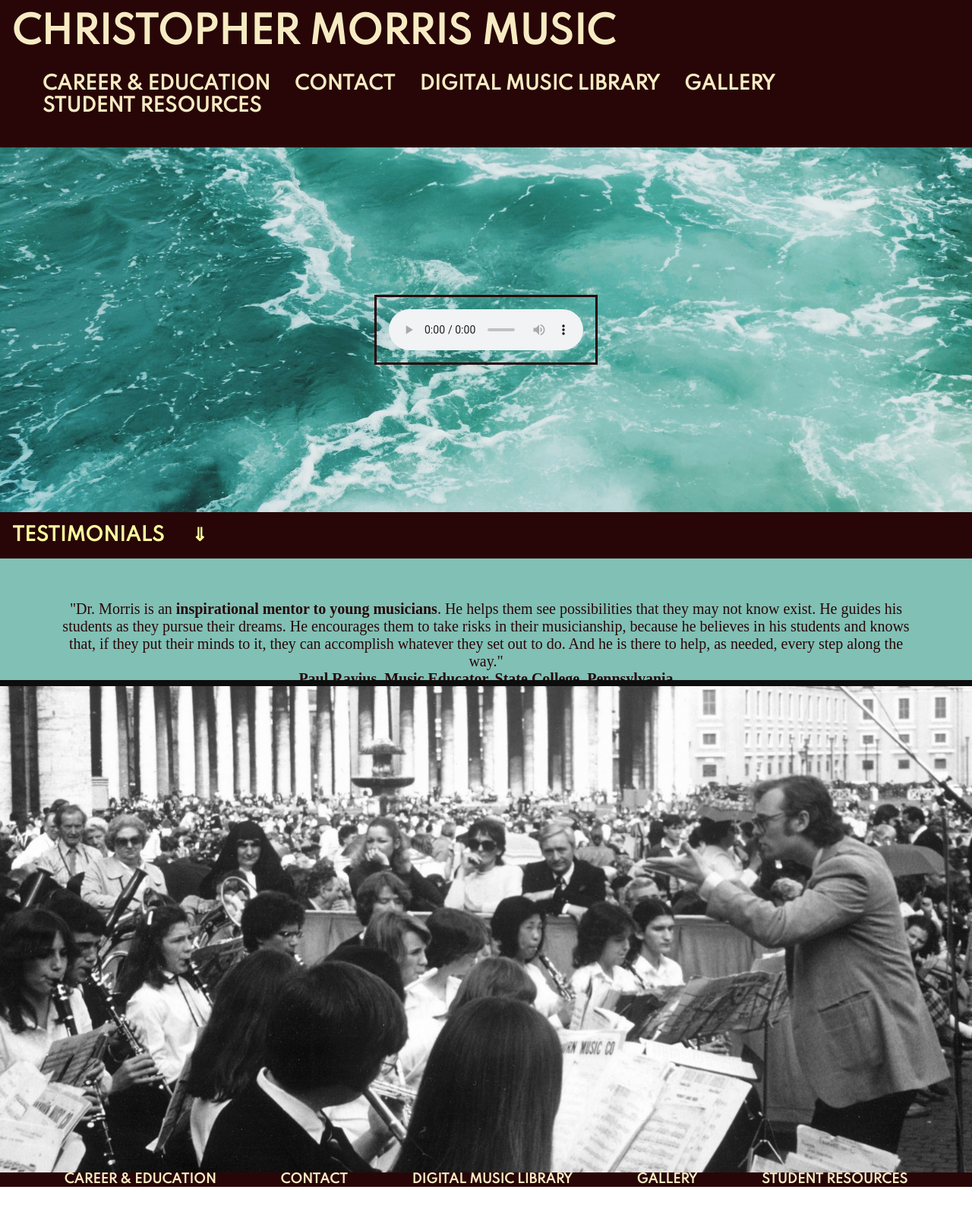
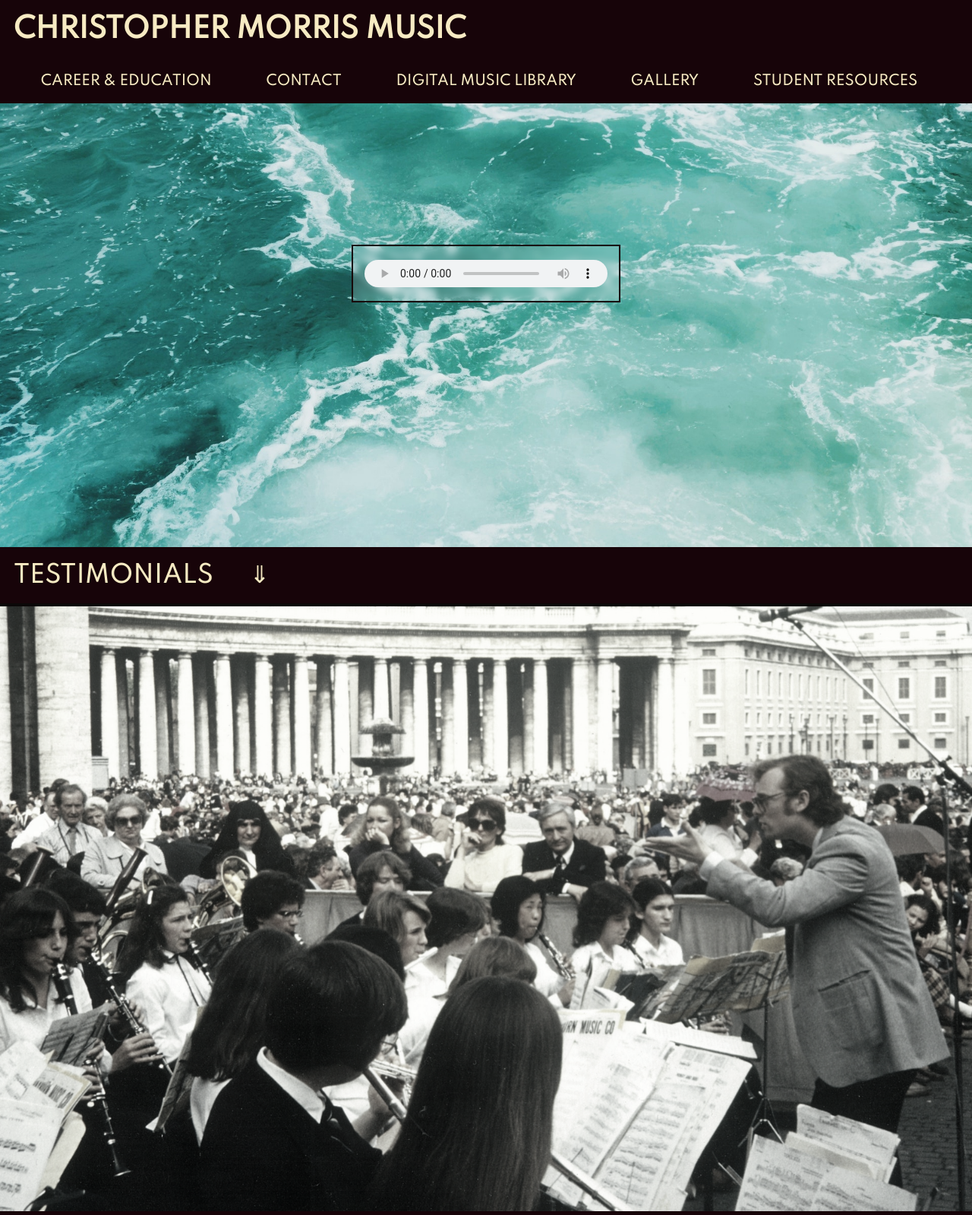
Before and after one commit to cpmorrismusic/cpmorrismusic.github.io, a plain HTML site: page index.html in a window 1280 px wide. Shown: the whole page at 76% size. Before the commit the page ends 1562 px from the top, so only its background shows below. Drawn offline with Linux system fonts and the light colour scheme.

Commit message:
Landing Page Update
Tested landing page for responsiveness. Updated page structure, added accessibility supports, slightly changed audio controls appearance and updated testimonial section.

```diff
--- a/index.html
+++ b/index.html
@@ -8,82 +8,96 @@
     <link rel="stylesheet" href="style.css">
     <link rel="preconnect" href="https://fonts.gstatic.com">
     <link href="https://fonts.googleapis.com/css2?family=Spartan:wght@100;500&display=swap" rel="stylesheet">
+
     <title>Christopher Morris Music</title>
 </head>
 
 <body>
-    <header class="header light-text">
+    <header>
         <h1 class="site-title">Christopher Morris Music</h1>
+        <input type="checkbox" id="nav-toggle" class="nav-toggle">
         <nav>
-            <ul class="nav-bar">
-                <li><a class="nav-link light-text" href="career.html">Career & Education</a></li>
-                <li><a class="nav-link light-text" href="contact.html">Contact</a></li>
-                <li><a class="nav-link light-text" href="library.html">Digital Music Library</a></li>
-                <li><a class="nav-link light-text" href="gallery.html">Gallery</a></li>
-                <li><a class="nav-link light-text" href="resources.html">Student Resources</a></li>
+            <ul>
+                <li><a href="career.html">Career & Education</a></li>
+                <li><a href="contact.html">Contact</a></li>
+                <li><a href="library.html">Digital Music Library</a></li>
+                <li><a href="gallery.html">Gallery</a></li>
+                <li><a href="resources.html">Student Resources</a></li>
             </ul>
         </nav>
+        <label for="nav-toggle" class="nav-toggle-label">
+            <span></span>
+        </label>
     </header>
 
-    <main>
-        <div class="bg-img" id="ocean">
-            <div class="wrap">
-                <div class="audio-container">
-                    <audio class="audio-controls" src="homeAudio.mp3" type="audio/mp3" controls autoplay>Your browser does not support player.</audio>
-                </div>
+    <section class="bg-img">
+        <!--Background image is credited to Dids; sourced from Pexels.come-->
+        <div class="frost"></div>
+        <audio class="audio" autoplay controls preload="auto">
+            <source class="controls" src="homeAudio.mp3" type="audio/mp3">
+            Your browser does not support this audio.
+        </audio>
+    </section>
+
+    <article>
+        <div class="empty-div"></div>
+        <label for="sub-heading" class="sub-heading-label">
+            <span class="label-format">Testimonials &emsp; &#8659;</span>
+        </label>
+        <input type="checkbox" id="sub-heading" class="sub-heading">
+        <div class="content-box">
+            <div class="margins">
+                <p>"Dr. Morris is an <span class="highlight">inspirational mentor to young musicians</span>. He helps them see possibilities that they may not know exist. He guides his students as they pursue their dreams. He encourages them to take risks
+                    in their musicianship, because he believes in his students and knows that, if they put their minds to it, they can accomplish whatever they set out to do. And he is there to help, as needed, every step along the way."</p>
+                <br />
+                <p class="p-alt">Paul Rayius, Music Educator, State College, Pennsylvania</p>
+
+                <br />
+                <hr class="hr">
+                <br />
+
+                <p>"Christopher Morris is a man of artistic talents, he has <span class="highlight">skill, intelligence and imagination</span>."</p>
+                <br />
+                <p class="p-alt">Phyllis Curtin, International Soprano Soloist, Former Dean, Boston University School for Fine Arts</p>
+
+                <br />
+                <hr class="hr">
+                <br />
+
+                <p>"My own experiences with his music have left me feeling fulfilled as a performer. He has a <span class="highlight">gift for lyrical writing</span> and the craft to exploit it."</p>
+                <br />
+                <p class="p-alt">Fredric Cohen, International Oboist, Professor, University of Massachusetts Amherst</p>
+
+                <br />
+                <hr class="hr">
+                <br />
+
+                <p>"I find his compositions <span class="highlight">fresh and rewarding</span>, both to hear and to perform. I have commissioned him twice for Boston University concerts."</p>
+                <br />
+                <p class="p-alt">Sam Pilafian, International Solo Tubist</p>
+
+                <br />
+                <hr class="hr">
+                <br />
+
+                <p>"He is an excellent musician, very versatile, and has always maintained <span class="highlight">high quality of performance</span>."</p>
+                <br />
+                <p class="p-alt">Roger Voisin, Former Principal Trumpet, Boston Symphony Orchestra</p>
+
+                <br />
+                <hr class="hr">
             </div>
         </div>
+        <div class="empty-div"></div>
+        <label for="sub-heading" class="sub-heading-label-b">
+            <span class="label-format-b">Close</span>
+        </label>
+    </article>
 
-        <article>
-            <h2 class="light-text testimonial-heading">Testimonials &emsp; &#8659;</h2>
-            <div class="dark-text" id="testimonials-box">
-                <br />
-                <p>"Dr. Morris is an <strong>inspirational mentor to young musicians</strong>. He helps them see possibilities that they may not know exist. He guides his students as they pursue their dreams. He encourages them to take risks in their musicianship,
-                    because he believes in his students and knows that, if they put their minds to it, they can accomplish whatever they set out to do. And he is there to help, as needed, every step along the way."</p>
-                <p><strong>Paul Rayius, Music Educator, State College, Pennsylvania</strong></p>
+    <section>
+        <img class="rome" src="Rome.jpg" alt="Dr. Morris conducting the Massachusetts Youth Wind Emsemble in Rome, Italy.">
+    </section>
 
-                <br />
-                <br />
-
-                <p>"Christopher Morris is a man of artistic talents, he has <strong>skill, intelligence and imagination</strong>."</p>
-                <p><strong>Phyllis Curtin, International Soprano Soloist, Former Dean, Boston University School for Fine Arts</strong></p>
-
-                <br />
-                <br />
-
-                <p>"My own experiences with his music have left me feeling fulfilled as a performer. He has a <strong>gift for lyrical writing</strong> and the craft to exploit it."</p>
-                <p><strong>Fredric Cohen, International Oboist, Professor, University of Massachusetts Amherst</strong></p>
-
-                <br />
-                <br />
-
-                <p>"I find his compositions <strong>fresh and rewarding</strong>, both to hear and to perform. I have commissioned him twice for Boston University concerts."</p>
-                <p><strong>Sam Pilafian, International Solo Tubist</strong></p>
-
-                <br />
-                <br />
-
-                <p>"He is an excellent musician, very versatile, and has always maintained <em>high quality of performance</em>."</p>
-                <p><strong>Roger Voisin, Former Principal Trumpet, Boston Symphony Orchestra</strong></p>
-            </div>
-        </article>
-
-        <div class="bg-img" id="rome">
-            <div class="wrap"></div>
-        </div>
-    </main>
-
-    <footer>
-        <nav>
-            <ul class="foot-nav light-text">
-                <li><a class="foot-link light-text" href="career.html">Career & Education</a></li>
-                <li><a class="foot-link light-text" href="contact.html">Contact</a></li>
-                <li><a class="foot-link light-text" href="library.html">Digital Music Library</a></li>
-                <li><a class="foot-link light-text" href="gallery.html">Gallery</a></li>
-                <li><a class="foot-link light-text" href="resources.html">Student Resources</a></li>
-            </ul>
-        </nav>
-    </footer>
 
 </body>
 
--- a/style.css
+++ b/style.css
@@ -1,3 +1,5 @@
+/* UNIVERSAL STYLES */
+
 * {
     padding: 0;
     margin: 0;
@@ -5,194 +7,313 @@
 }
 
 html {
-    font-size: 16px;
+    font-size: 18px;
+}
+
+:root {
+    --background: rgb(23, 4, 9);
+    --aqua: #81C0B5;
+    --color: #F7EBC3;
+    --hover: #F9FC9D;
+    --font: 'Spartan', sans-serif;
+    --text: Georgia, 'Times New Roman', serif;
+}
+
+body {
+    background-color: var(--background);
 }
 
 
-/* --- UNIVERSAL TEXT AND COLOR STYLES --- */
+/* NAVIGATION STYLES */
 
-.light-text {
-    color: #F7EBC3;
-    font-family: 'Spartan', sans-serif;
-    text-transform: uppercase;
-    background-color: #280607;
-}
-
-.dark-text {
-    color: #280607;
-    font-family: 'Times New Roman', Times, serif;
-    background-color: #81C0B5;
-    font-size: 1.25rem;
-}
-
-main {
-    background-color: lightpink;
-}
-
-
-/* --- HEADER AND NAVIGATION STYLES --- */
-
-
-/* INVESTIGATE WHY NAV-BAR IS NOT ADJUSTING
-THE WAY I WANT, YET FOOT-NAV IS FINE ON BOTH HOME
-PAGE AND CONTACT PAGE.*/
-
-.header {
-    padding: 1rem;
+header {
+    background: var(--background);
+    position: fixed;
+    z-index: 999;
+    width: 100%;
 }
 
 .site-title {
-    font-size: 3rem;
+    padding-top: 1rem;
+    padding-bottom: 1rem;
+    padding-left: 1rem;
+    text-transform: uppercase;
+    color: var(--color);
+    font-family: var(--font);
+    text-align: left;
 }
 
-.nav-bar {
-    list-style: none;
-    display: flex;
-    flex-direction: row;
-    justify-content: space-between;
-    align-items: center;
-    flex-wrap: wrap;
-    height: fit-content;
-    padding: 1.5rem;
-    font-size: 1.5rem;
+.nav-toggle {
+    display: none;
 }
 
-.foot-nav {
-    list-style: none;
+.nav-toggle-label {
+    position: absolute;
+    right: 0;
+    bottom: 0;
+    margin-right: 1rem;
+    padding-bottom: 1rem;
+    height: 50%;
     display: flex;
-    flex-direction: row;
-    justify-content: space-evenly;
-    flex-wrap: wrap;
     align-items: center;
 }
 
-.nav-link {
-    text-decoration: none;
-    font-weight: bold;
-    margin: 1rem;
+.nav-toggle-label span,
+.nav-toggle-label span::before,
+.nav-toggle-label span::after {
+    display: block;
+    background: var(--hover);
+    height: 2px;
+    width: 2rem;
+    border-radius: 2px;
+    position: relative;
 }
 
-.foot-link {
-    text-decoration: none;
-    font-weight: bold;
+.nav-toggle-label span::before,
+.nav-toggle-label span::after {
+    content: '';
+    position: absolute;
 }
 
-.nav-link:hover {
-    color: #F9FC9D;
+.nav-toggle-label span::before {
+    bottom: 7px;
 }
 
-@media (max-width: 1400px) {
-    .nav-bar {
-        justify-content: left;
+.nav-toggle-label span::after {
+    top: 7px;
+}
+
+nav {
+    position: absolute;
+    text-align: right;
+    top: 100%;
+    right: 0;
+    background: var(--background);
+    width: 100%;
+    transform: scale(1, 0);
+    transform-origin: top;
+    transition: transform 450ms ease-in;
+}
+
+nav ul {
+    list-style: none;
+}
+
+nav li {
+    margin-bottom: 1rem;
+    margin-right: 1rem;
+}
+
+nav a {
+    color: var(--color);
+    text-decoration: none;
+    font-size: 1rem;
+    font-family: var(--font);
+    text-transform: uppercase;
+    opacity: 0;
+    transition: opacity 150ms ease-in;
+}
+
+nav a:hover {
+    color: var(--hover);
+}
+
+nav a:focus {
+    outline: .1rem solid var(--color);
+}
+
+.nav-toggle:checked~nav {
+    transform: scale(1, 1);
+}
+
+.nav-toggle:checked~nav a {
+    opacity: 1;
+    transition: opacity 250ms ease-in 250ms;
+}
+
+@media screen and (min-width: 1095px) {
+    .nav-toggle-label {
+        display: none;
+    }
+    header {
+        display: flex;
+        flex-direction: column;
+    }
+    .site-title {
+        padding-bottom: 2rem;
+    }
+    nav {
+        all: unset;
+    }
+    nav ul {
+        display: flex;
+        justify-content: space-evenly;
+    }
+    nav a {
+        opacity: 1;
+        position: relative;
+    }
+    nav a::before {
+        content: '';
+        display: block;
+        height: 3.5px;
+        background: var(--hover);
+        position: absolute;
+        bottom: -.50rem;
+        left: 0;
+        right: 0;
+        transform: scale(0, 1);
+        transition: transform ease-in-out 250ms;
+    }
+    nav a:hover::before {
+        transform: scale(1, 1);
+    }
+}
+
+@media (max-width: 695px) {
+    .site-title {
+        max-width: 75%;
     }
 }
 
 
-/* --- MAIN CONTENT --- */
-
-
-/* IMAGES STYLES */
+/* IMG STYLES */
 
 .bg-img {
+    height: 90vh;
+    background-image: url("oceanBackground.jpg");
     background-repeat: no-repeat;
-    background-size: 100%;
+    background-size: cover;
     background-position: center center;
+    display: flex;
+    justify-content: center;
+    align-items: center;
 }
 
-
-/* NOTES FOR NEXT TIME: TRY PUTTING IN THE IMGs AS
-ACTUAL IMGs, INSTEAD OF BACKGROUNDS.
-MIN-WIDTH NOT WORKING - OVERFLOW: HIDDEN NOT WORKING*/
-
-#ocean {
-    background-image: url("oceanBackground.jpg");
-    height: 60vh;
-    min-width: 462px;
+h2 {
+    outline: solid .15rem var(--background);
+    outline-offset: 1rem;
 }
 
-#rome {
-    background-image: url("Rome.jpg");
-    filter: grayscale(100%);
-    border-top: .5rem solid #280607;
-}
-
-.wrap {
-    height: 80vh;
+.rome {
+    width: 100%;
+    height: 800px;
+    object-fit: cover;
+    object-position: center right;
+    filter: grayscale(85%);
+    border-top: solid .25rem var(--background);
 }
 
 
 /* AUDIO STYLES */
 
-.audio-container {
+.audio {
+    height: 2rem;
+    width: 25%;
+    min-width: 217.25px;
+}
+
+.frost {
+    background-color: rgba(255, 255, 255, .15);
+    backdrop-filter: blur(5px);
+    height: 4rem;
+    width: 27.4%;
+    min-width: 300px;
+    position: absolute;
+    outline: solid .15rem var(--background);
+}
+
+
+/* TESTIMONIALS SECTION STYLES */
+
+.sub-heading {
+    display: none;
+}
+
+.content-box {
+    background-color: var(--aqua);
+    height: fit-content;
+    padding: 2%;
+    text-align: center;
+    font-size: 1rem;
+    font-family: var(--text);
+    display: none;
+}
+
+.sub-heading-label-b {
+    display: none;
+}
+
+.sub-heading:checked~.content-box {
+    display: block;
+}
+
+.sub-heading:checked~.sub-heading-label-b {
     display: flex;
     justify-content: center;
     align-items: center;
-    height: 60vh;
 }
 
-.audio-controls {
-    width: 20%;
-    min-width: 167px;
-    outline: .2rem solid #280607;
+.label-format {
+    padding-bottom: 1rem;
+    padding-left: 1rem;
+    color: var(--color);
+    font-family: var(--font);
+    font-size: 1.75rem;
+    text-transform: uppercase;
+}
+
+.label-format-b {
+    margin-bottom: 1rem;
+    color: var(--color);
+    font-family: var(--font);
+    font-size: 1.25rem;
+    text-transform: uppercase;
+}
+
+.label-format:hover {
+    color: var(--hover);
+    cursor: pointer;
+}
+
+.label-format:focus {
+    outline: .1rem solid var(--color);
+}
+
+.label-format-b:hover {
+    color: var(--hover);
+    cursor: pointer;
+}
+
+.label-format-b:focus {
+    outline: .1rem solid var(--color);
+}
+
+.empty-div {
+    background-color: var(--background);
+    height: 1rem;
+    width: 100%;
+}
+
+.margins {
+    padding: 2rem;
+    background-color: rgba(255, 255, 255, .5);
+    outline: solid .15rem var(--background);
     outline-offset: 1rem;
 }
 
-
-/* TESTIMONIAL HEADING AND BOX STYLES */
-
-.testimonial-heading {
-    padding: 1rem;
-    color: #F9FC9D;
+.p-alt {
+    font-family: var(--font);
+    text-transform: uppercase;
+    font-weight: bold;
+    font-size: .75rem;
 }
 
-#testimonials-box {
-    padding: 2rem 5rem 2rem 5rem;
-    height: 20vh;
-    text-align: center;
-    overflow: hidden;
-    transition-property: all;
-    transition-duration: 700ms;
-    transition-timing-function: ease;
+.highlight {
+    font-style: italic;
 }
 
-@media (max-width: 400px) {
-    #testimonials-box:hover {
-        height: 325vh;
-    }
+.hr {
+    width: 45%;
+    margin: .5rem auto 2rem auto;
 }
-
-@media (min-width: 500px) {
-    #testimonials-box:hover {
-        height: 235vh;
-    }
-}
-
-@media (min-width: 700px) {
-    #testimonials-box:hover {
-        height: 155vh;
-    }
-}
-
-@media (min-width: 1000px) {
-    #testimonials-box:hover {
-        height: 125vh;
-    }
-}
-
-@media (min-width: 1100px) {
-    #testimonials-box:hover {
-        height: 105vh;
-    }
-}
-
-@media (min-width: 1400px) {
-    #testimonials-box:hover {
-        height: 90vh;
-    }
-}
-
-@media (min-width: 1550px) {
-    #testimonials-box:hover {
-        height: 55vh;
-    }
-}
--- a/test-style.css
+++ /dev/null
@@ -1,162 +0,0 @@
-/* UNIVERSAL STYLES */
-
-* {
-    padding: 0;
-    margin: 0;
-    box-sizing: border-box;
-}
-
-html {
-    font-size: 18px;
-}
-
-:root {
-    --background: rgb(23, 4, 9);
-    --color: #F7EBC3;
-    --hover: #F9FC9D;
-    --font: 'Spartan', sans-serif;
-}
-
-
-/* NAVIGATION STYLES */
-
-header {
-    background: var(--background);
-    position: fixed;
-    z-index: 999;
-    width: 100%;
-}
-
-.site-title {
-    padding-top: 1rem;
-    padding-bottom: 1rem;
-    padding-left: 1rem;
-    text-transform: uppercase;
-    color: var(--color);
-    font-family: var(--font);
-    text-align: left;
-}
-
-.nav-toggle {
-    display: none;
-}
-
-.nav-toggle-label {
-    position: absolute;
-    right: 0;
-    bottom: 0;
-    margin-right: 1rem;
-    padding-bottom: 1rem;
-    height: 50%;
-    display: flex;
-    align-items: center;
-}
-
-.nav-toggle-label span,
-.nav-toggle-label span::before,
-.nav-toggle-label span::after {
-    display: block;
-    background: var(--hover);
-    height: 2px;
-    width: 2rem;
-    border-radius: 2px;
-    position: relative;
-}
-
-.nav-toggle-label span::before,
-.nav-toggle-label span::after {
-    content: '';
-    position: absolute;
-}
-
-.nav-toggle-label span::before {
-    bottom: 7px;
-}
-
-.nav-toggle-label span::after {
-    top: 7px;
-}
-
-nav {
-    position: absolute;
-    text-align: right;
-    top: 100%;
-    right: 0;
-    background: var(--background);
-    width: 100%;
-    transform: scale(1, 0);
-    transform-origin: top;
-    transition: transform 450ms ease-in;
-}
-
-nav ul {
-    list-style: none;
-}
-
-nav li {
-    margin-bottom: 1rem;
-    margin-right: 1rem;
-}
-
-nav a {
-    color: var(--color);
-    text-decoration: none;
-    font-size: 1rem;
-    font-family: var(--font);
-    text-transform: uppercase;
-    opacity: 0;
-    transition: opacity 150ms ease-in;
-}
-
-nav a:hover {
-    color: var(--hover);
-}
-
-.nav-toggle:checked~nav {
-    transform: scale(1, 1);
-}
-
-.nav-toggle:checked~nav a {
-    opacity: 1;
-    transition: opacity 250ms ease-in 250ms;
-}
-
-@media screen and (min-width: 1095px) {
-    .nav-toggle-label {
-        display: none;
-    }
-    header {
-        display: flex;
-        flex-direction: column;
-    }
-    .site-title {
-        padding-bottom: 2rem;
-    }
-    nav {
-        all: unset;
-    }
-    nav ul {
-        display: flex;
-        justify-content: space-evenly;
-    }
-    nav a {
-        opacity: 1;
-        position: relative;
-    }
-    nav a:hover::before {
-        content: '';
-        display: block;
-        height: 3.5px;
-        background: var(--hover);
-        position: absolute;
-        bottom: -.50rem;
-        left: 0;
-        right: 0;
-    }
-}
-
-@media (max-width: 695px) {
-    .site-title {
-        max-width: 75%;
-    }
-}
```
Also changed, not shown: test.html (deleted, +0 -35 lines).
